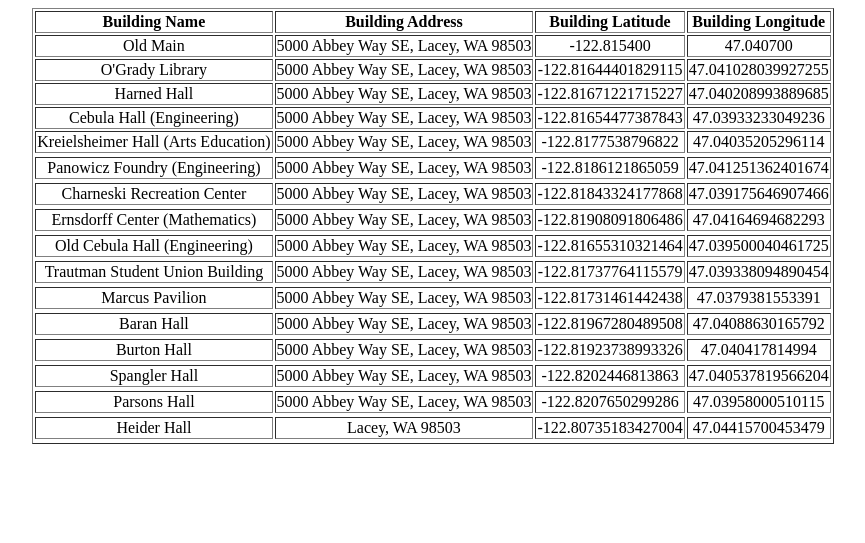
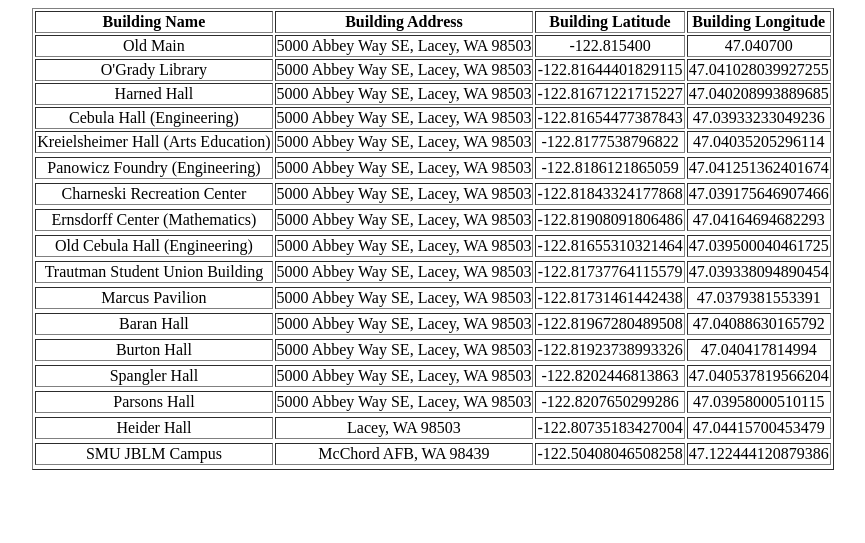
Before and after one commit to VariableReThrushRate/CSC355, a PHP site: page / in a window 1280 px wide. Shown: the top 543 px of the page, without its empty margins (207-1072 px from the left). Run offline with PHP 8.4, Linux system fonts and the light colour scheme.

Commit message:
added jblm campus

```diff
--- a/index.php
+++ b/index.php
@@ -127,12 +127,19 @@
               <td>-122.8207650299286</td>
               <td>47.03958000510115</td>
        <tr>
-        <tr>
+       <tr>
                 <td>Heider Hall</td>
                 <td>Lacey, WA 98503</td>
                 <td>-122.80735183427004</td>
                 <td>47.04415700453479</td>
+       <tr>
+       <tr>
+                <td>SMU JBLM Campus</td>
+                <td>McChord AFB, WA 98439</td>
+                <td>-122.50408046508258</td>
+                <td>47.122444120879386</td>
         <tr>
+
 
        </table>
   </body>
```
